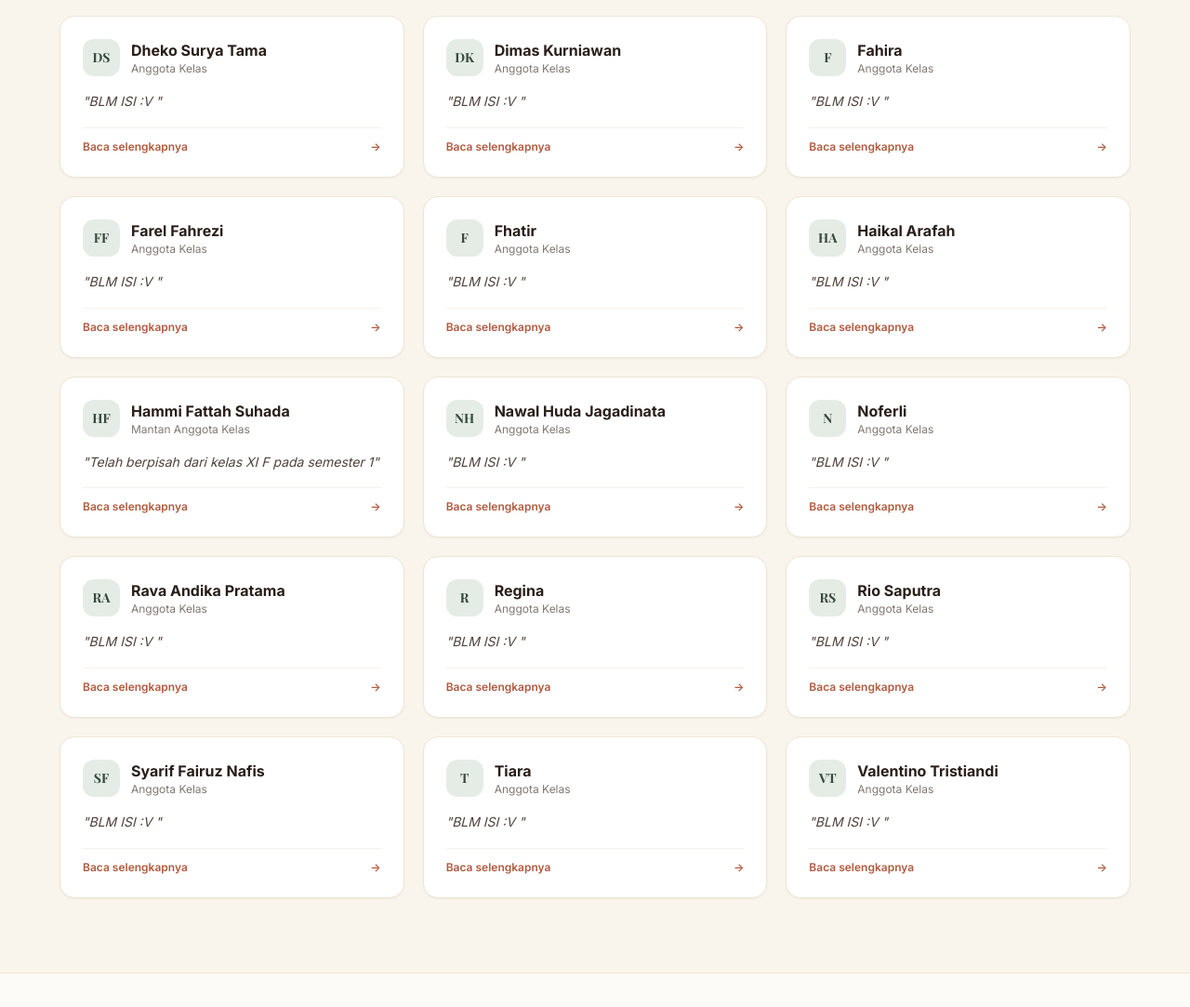
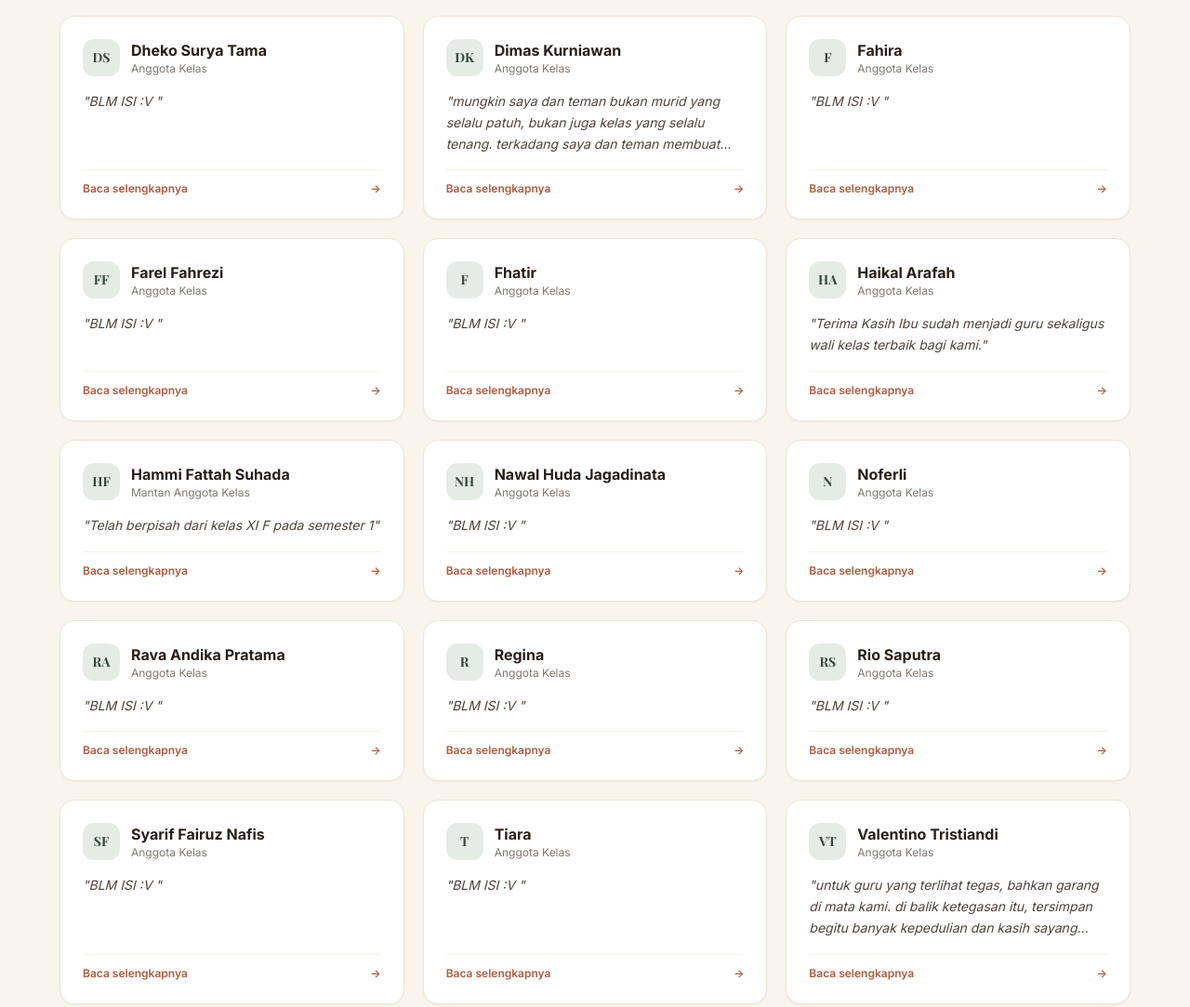
Before and after one commit to alfaa855/alfaa855.github.io, a plain HTML site: page index.html in a window 1280 px wide. Shown: the part 6823-7906 px from the top of the page at 93% size. Drawn offline with nearby package versions, Linux system fonts and the light colour scheme; a web font is replaced by a local one.

Commit message:
Add personalized messages for Teacher's Day
Updated student messages for Teacher's Day with personalized messages.

```diff
--- a/index.html
+++ b/index.html
@@ -517,7 +517,7 @@
             {
                 name: "Delvin Alfano",
                 role: "Ketua Kelas",
-                message: ""
+                message: "Selamat hari guru ibu, semoga semua ilmu dan segala hal yang ibu ajarkan dapat menjadi bekal bagi kami untuk mencapai  masa depan yang indah, selain itu saya juga mengucapkan terima kasih yang dalam untuk ibu sebagai wali kelas kami sudah mau mendengaarkan dan membimbing kami agar menjadi lebih baik lagi kedepannya."
             },
             {
                 name: "Gabriella Bong",
@@ -537,7 +537,7 @@
             {
                 name: "Shifa Ainun Mahya",
                 role: "Bendahara Kelas",
-                message: "betul ke name nya ?"
+                message: ""
             },
             {
                 name: "Gideon Marvin Elvian",
@@ -627,7 +627,7 @@
             {
                 name: "Dimas Kurniawan",
                 role: "Anggota Kelas",
-                message: "BLM ISI :V "
+                message: "mungkin saya dan teman bukan murid yang selalu patuh, bukan juga kelas yang selalu tenang. terkadang saya dan teman membuat Ibu/Bapak lelah karena tingkah laku kami. namun, di balik semua itu, saya dan teman sangat bersyukur memiliki wali kelas seperti Ibu/Bapak. terima kasih telah menjadi orang tua kedua bagi kami di sekolah. selamat hari guru, jasamu akan selalu menjadi kenangan indah bagi kami. 🥹❤️"
             },
             {
                 name: "Fahira",
@@ -647,7 +647,7 @@
             {
                 name: "Haikal Arafah",
                 role: "Anggota Kelas",
-                message: "BLM ISI :V "
+                message: "Terima Kasih Ibu sudah menjadi guru sekaligus wali kelas terbaik bagi kami."
             },
             {
                 name: "Hammi Fattah Suhada",
@@ -692,7 +692,7 @@
             {
                 name: "Valentino Tristiandi",
                 role: "Anggota Kelas",
-                message: "BLM ISI :V "
+                message: "untuk guru yang terlihat tegas, bahkan garang di mata kami. di balik ketegasan itu, tersimpan begitu banyak kepedulian dan kasih sayang yang tidak selalu terlihat. di saat kami kesulitan, ibu selalu hadir. di saat kami kehilangan semangat, ibu selalu memberikan dukungan. dan di balik ketegasan ibu, selalu ada senyuman hangat yang membuat kami merasa bahwa kami tidak pernah berjalan sendiri. terima kasih karena bukan hanya mengajarkan kami tentang pelajaran, tetapi juga tentang kehidupan, kedisiplinan, dan arti pantang menyerah. ibu adalah salah satu contoh bahwa seorang guru bukan hanya pendidik di sekolah, tetapi juga bisa menjadi sosok ibu kedua bagi kami. maaf jika selama ini kami sering membuat ibu kesal, kecewa, bahkan lelah menghadapi tingkah laku kami. terima kasih telah sabar membimbing dan selalu percaya kepada kami. semoga ibu selalu diberikan kesehatan, kebahagiaan, dan kesabaran dalam mendidik. guru yang tegas belum tentu tidak menyayangi, terkadang dari ketegasan itulah lahir kasih sayang yang paling tulus. TERIMA KASIH, DAN SELAMAT HARI GURU🙏🏾🙏🏾"
             },
         ];
 
```
